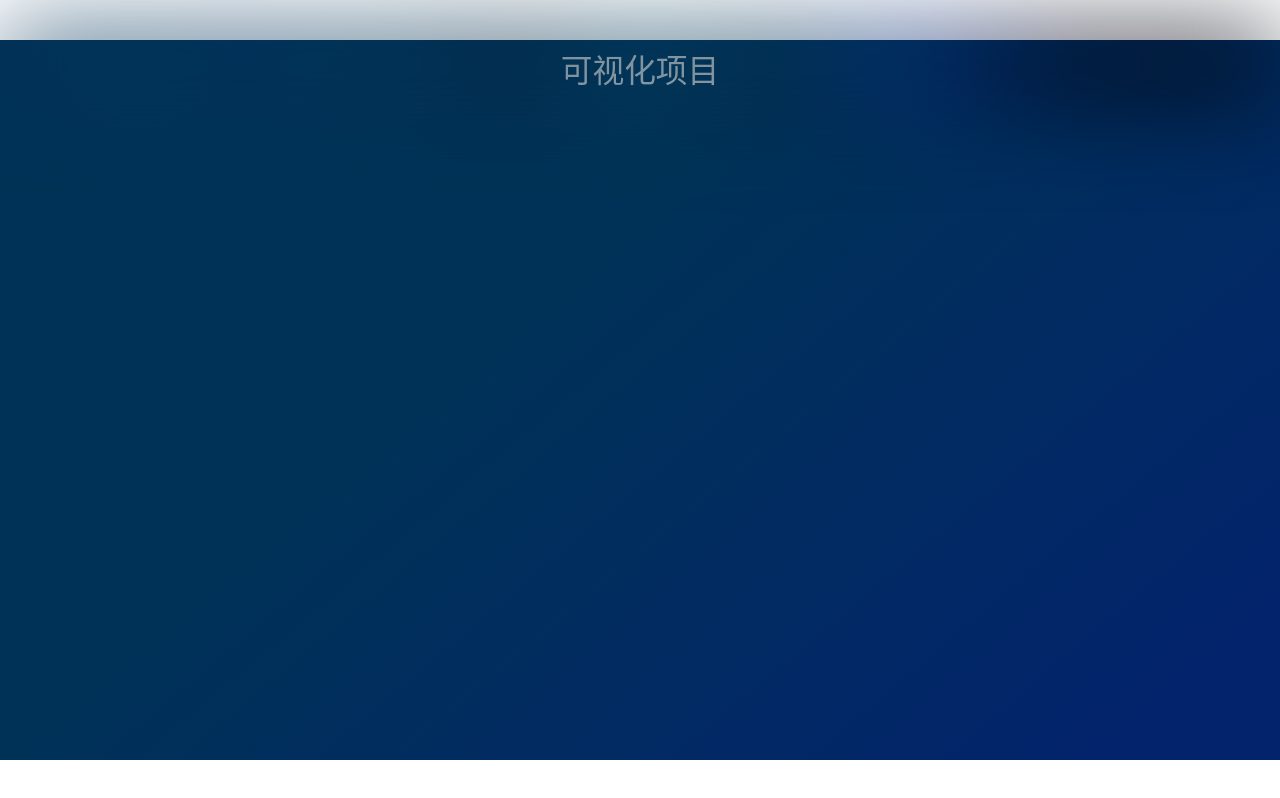
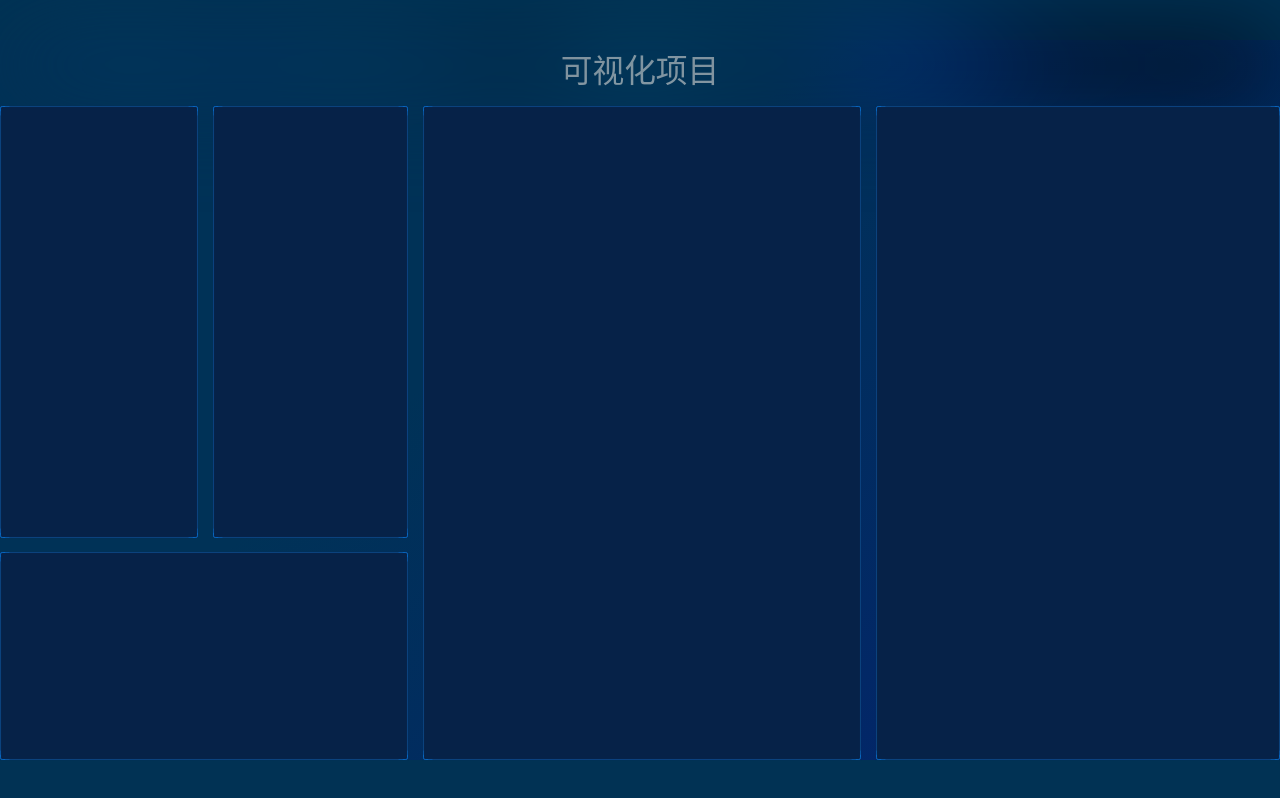
Before and after one commit to sheben404/react-ts-echarts, a React (Vite) app: page /#/ in a window 1280 px wide. Built offline with nearby package versions, Linux system fonts and the light colour scheme.

Commit message:
feat: 实现背景和内部grid 三级border

```diff
--- a/src/pages/home.scss
+++ b/src/pages/home.scss
@@ -17,7 +17,7 @@
     background-size: cover;
   }
 
-  > .home-header-name{
+  > .home-header-name {
     text-align: center;
     margin-top: px(-90);
     font-size: px(60);
@@ -32,6 +32,33 @@
       "box3 box3 box4 box5" 363fr / 366fr 361fr 811fr 747fr;
     grid-column-gap: px(28);
     grid-row-gap: px(28);
+    padding-top: px(28);
+
+    > section {
+      border: px(1) solid #0764bc;
+      border-radius: px(4);
+      position: relative;
+      box-shadow: 0 0 px(2) 0 #0f3361, inset 0 0 px(2) 0 #0f3361;
+      background: #062248;
+      &::before{
+        content: '';
+        position: absolute;
+        left: 0;
+        right: 0;
+        bottom: 0;
+        top: 0;
+        border-radius: px(4);
+        box-shadow:
+          px(17) 0 0 px(-16) #0f3361,
+          px(-17) 0 0 px(-16) #0f3361,
+          0 px(17) 0 px(-16) #0f3361,
+          0 px(-17) 0 px(-16) #0f3361,
+          px(9) 0 0 px(-8) #0d4483,
+          px(-9) 0 0 px(-8) #0d4483,
+          0 px(9) 0 px(-8) #0d4483,
+          0 px(-9) 0 px(-8) #0d4483;
+      }
+    }
 
     > .section1 {
       grid-area: box1;
--- a/src/shared/style.scss
+++ b/src/shared/style.scss
@@ -6,6 +6,7 @@ body {
   sans-serif;
   -webkit-font-smoothing: antialiased;
   -moz-osx-font-smoothing: grayscale;
+  background: #013254;
 }
 
 code {
```
